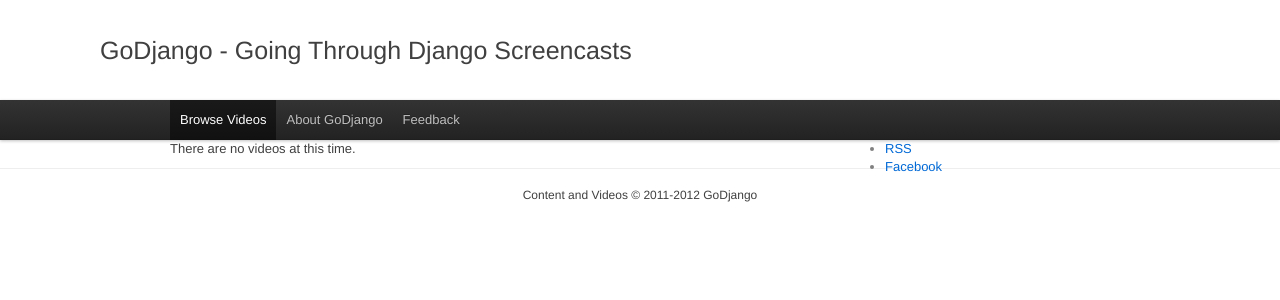
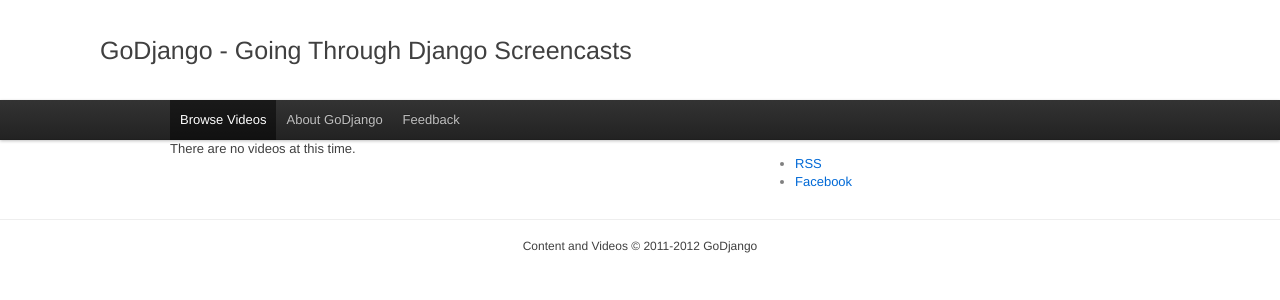
Before and after one commit to buddylindsey/GoDjango, a Django app: page / in a window 1280 px wide. Shown: the top 300 px of the page. Run offline with Django 3.2, Linux system fonts and the light colour scheme; data that the repository does not hold is empty; some libraries are stand-ins or nearby versions.

Commit message:
modified html and css

```diff
--- a/godjango/static/css/main.css
+++ b/godjango/static/css/main.css
@@ -50,55 +50,19 @@
   font-size: 25px;
 }
 
-#navigation{
-  border-bottom: 1px solid gray;
-  border-top: 1px solid gray;
-}
-
-#navigation ul{
-  list-style: none;
-  width: 70%;
-  margin: 0 auto;
-}
-
-#navigation ul li{
-  display: inline;
-  margin: 0px 20px 0px 0px;
-}
-
-#navigation ul li a{
-  text-decoration: none;
-  color: black;
-}
-
-#navigation ul li a:hover{
-  background-color: #FFFACD;
-  text-decoration: underline;
-}
-
 #content{
-  width: 940px;
-  margin: 20px 0px 20px 0px;
-  margin: 0 auto;
 }
 
 .content{
-  width: 660px;
 }
 
-#side-panel{
-  width: 290px;
-  position: absolute;
-  margin: 0px 0px 0px 690px;
-}
-
-.widget{
-  margin: 0px 0px 20px 0px;
+.sidebar{
+    margin: 15px 0px 0px 0px;
 }
 
 .article{
   border-bottom: 1px lightgray solid;
-  min-width: 500px;
+  min-width: 600px;
   margin: 20px 0px 20px 0px;
 }
 
@@ -125,6 +89,10 @@
 
 .article-description{
   padding: 0px 0px 0px 2px;
+}
+
+.video{
+    margin: 15px 0px 0px 0px;
 }
 
 .video-length{
@@ -196,5 +164,5 @@
 }
 
 .topbar{
-position: static !important;
+    position: static !important;
 }
--- a/godjango/templates/base.html
+++ b/godjango/templates/base.html
@@ -26,12 +26,14 @@
                 </div>
             </div>
         </div>
-    <div id="content">
+        <div class="container">
             {% block content %}{% endblock %}
-    </div>
+        </div> <!-- end container -->
+
         <footer id="footer">
         Content and Videos &copy; 2011-2012 GoDjango
         </footer>
+
         <div id="fb-root"></div>
         <script>(function(d, s, id) {
             var js, fjs = d.getElementsByTagName(s)[0];
--- a/godjango/templates/contact/feedback.html
+++ b/godjango/templates/contact/feedback.html
@@ -1,7 +1,6 @@
 {% extends "base.html" %}
 
 {% block content %}
-<section class="content">
 {% if message %}
    <div class="">{{ message }}</div>
 {% endif %}
@@ -11,5 +10,4 @@
   </table>
 <input type="submit" name="submit" />
 </form>
-</section>
 {% endblock %}
--- a/godjango/templates/home/index.html
+++ b/godjango/templates/home/index.html
@@ -5,34 +5,37 @@
 {% endblock %}
 
 {% block content %}
-<aside id="side-panel">
-  <div class="widget">
-    <ul>
-      <li><a href="http://feeds.feedburner.com/GoDjango">RSS</a></li>
-      <li><a href="http://www.facebook.com/pages/GoDjango/110180145763953">Facebook</a></li>
-    </ul>
-  </div>
-</aside>
 
-<section class="content">
+<div class="row">
+    <div class="span10">
+
         {% if videos %}
         {% for v in videos %}
-        <article class="article">
-            <aside class="preview-image">
+        <div class="article">
+            <div class="preview-image">
                 <img src="{{ v.thumbnail_image }}" />
-            </aside>
+            </div>
             <div class="article-content">
-                <header class="article-header"><a href="{% url home.views.video video_id=v.id slug=v.slug %}">{{ v.title }}</a> <span class="header-comment-count">(<fb:comments-count href="http://godjango.com{% url home.views.video video_id=v.id slug=v.slug %}"></fb:comments-count> comments)</span></header>
-                <section class="article-description">
+                <div class="article-header"><a href="{% url home.views.video video_id=v.id slug=v.slug %}">{{ v.title }}</a> <span class="header-comment-count">(<fb:comments-count href="http://godjango.com{% url home.views.video video_id=v.id slug=v.slug %}"></fb:comments-count> comments)</span></div>
+                <div class="article-description">
                     {{ v.description }} <span class="video-length">({{ v.length }} minutes)</span>
-                </section>
                 </div>
-        </article>
+            </div>
+        </div>
         {% endfor %}
         {% else %}
         <p>
         There are no videos at this time.
         </p>
         {% endif %}
-</section>
+
+    </div>
+    <div class="span4 sidebar">
+        <ul>
+            <li><a href="http://feeds.feedburner.com/GoDjango">RSS</a></li>
+            <li><a href="http://www.facebook.com/pages/GoDjango/110180145763953">Facebook</a></li>
+        </ul>
+    </div>
+</div>
+
 {% endblock %}
--- a/godjango/templates/home/video.html
+++ b/godjango/templates/home/video.html
@@ -42,7 +42,7 @@
         {{ video.description }}
       </div>
       <div id="shownotes">
-        {{ video.description }}
+        {{ video.show_notes }}
       </div>
       <div id="comments">
         <div class="video-content-comments">
```
Also changed, not shown: godjango/templates/home/about.html (+2 -12 lines). Lines whose indentation alone changed are shown as unchanged.
